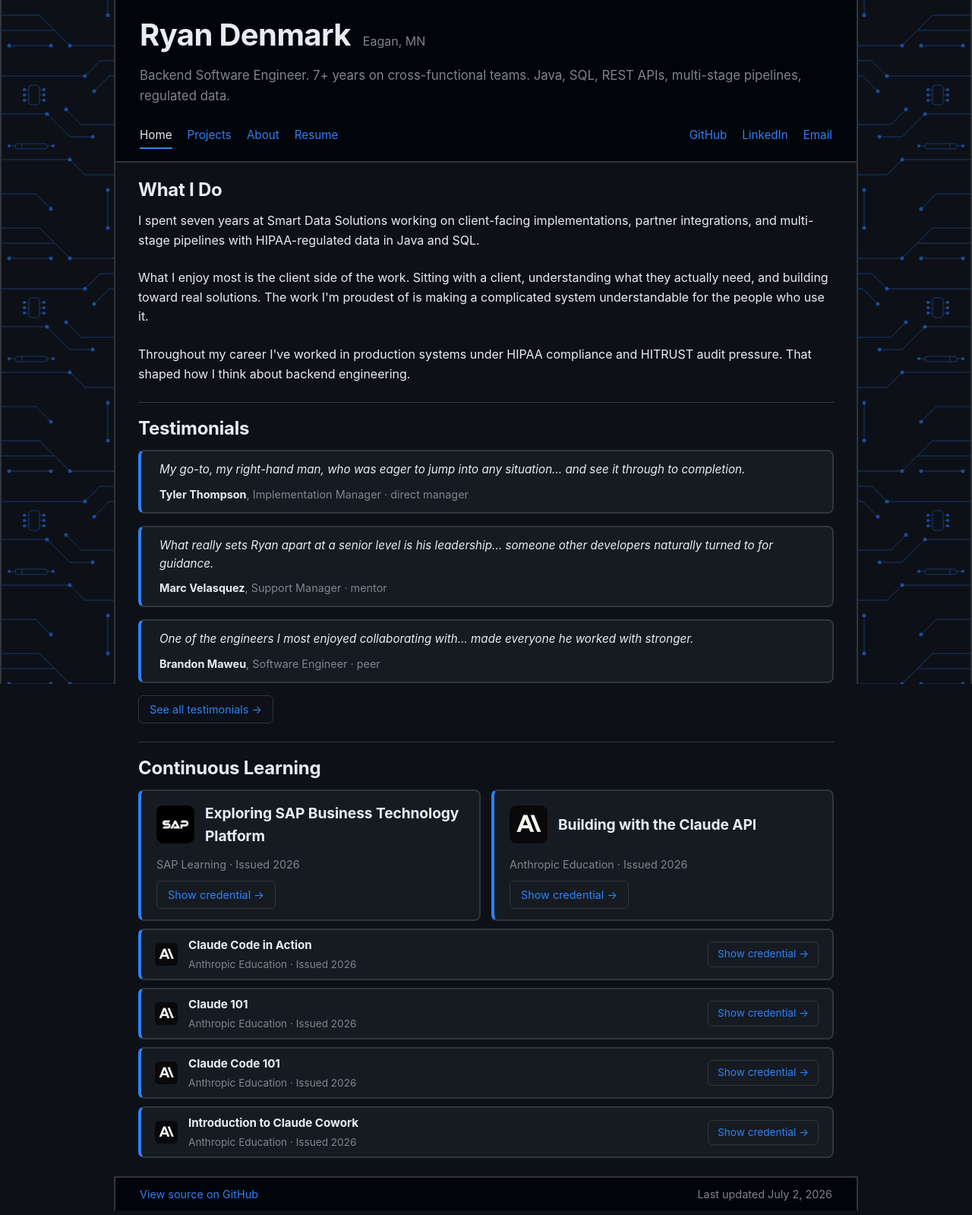
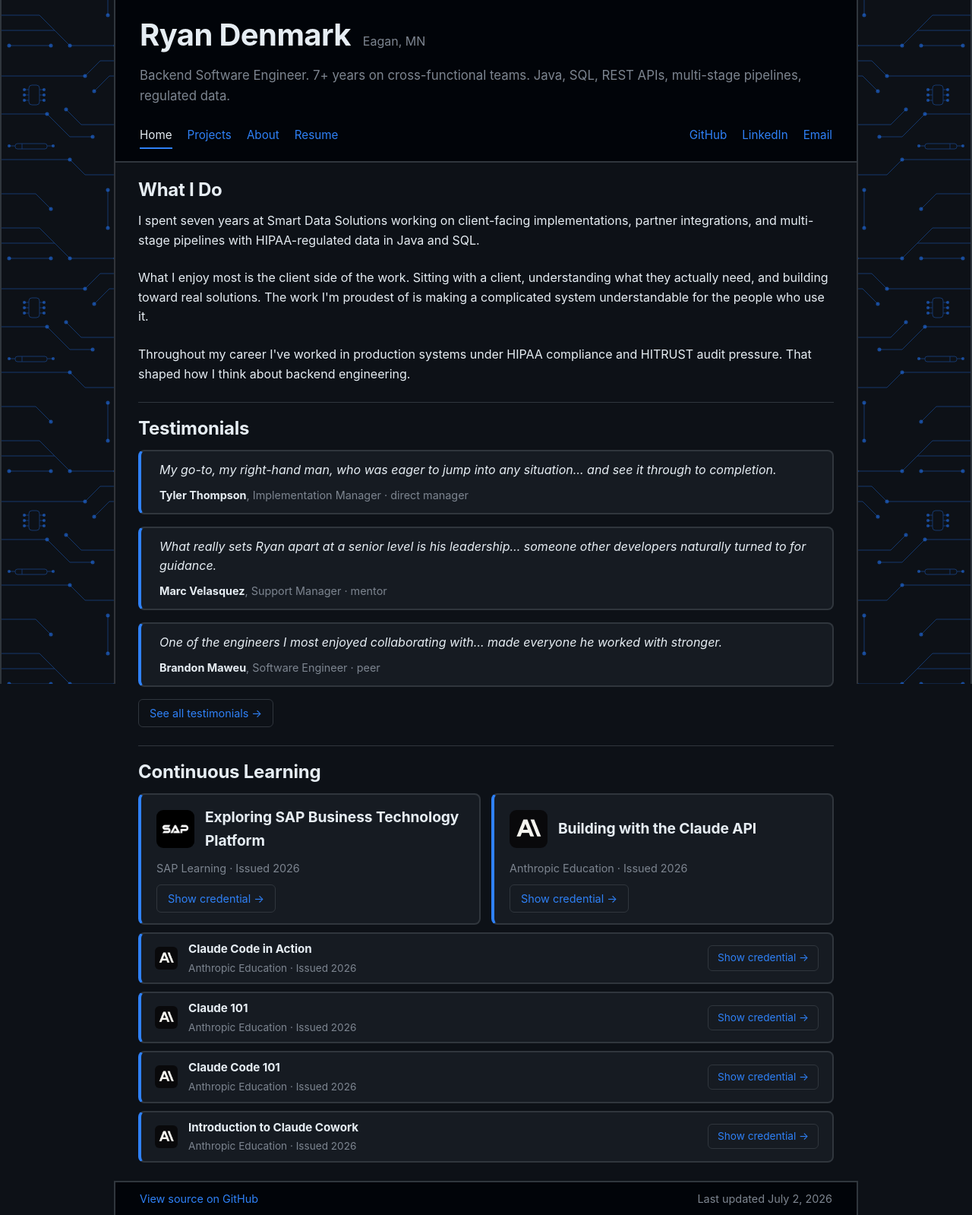
Before and after one commit to rwdenmark/rwdenmark.github.io, a Jekyll site: the page built from index.html, in a window 1280 px wide. Shown: the whole page at 76% size. Built offline with Jekyll 4.4.1, drawn with Linux system fonts in a browser that asks for light colours.

Commit message:
Fix testimonial font size

```diff
--- a/assets/style.css
+++ b/assets/style.css
@@ -197,7 +197,7 @@
   font-style: italic;
   color: var(--text);
 }
-.testimonial-card blockquote { font-size: 0.95rem; margin-bottom: 8px; }
+.testimonial-card blockquote { font-size: 1rem; margin-bottom: 8px; }
 .reference-card blockquote p { margin: 0 0 10px; }
 .reference-card blockquote p:last-child { margin-bottom: 0; }
 .testimonial-attribution { margin: 0; font-size: 0.9rem; color: var(--muted); }
```
